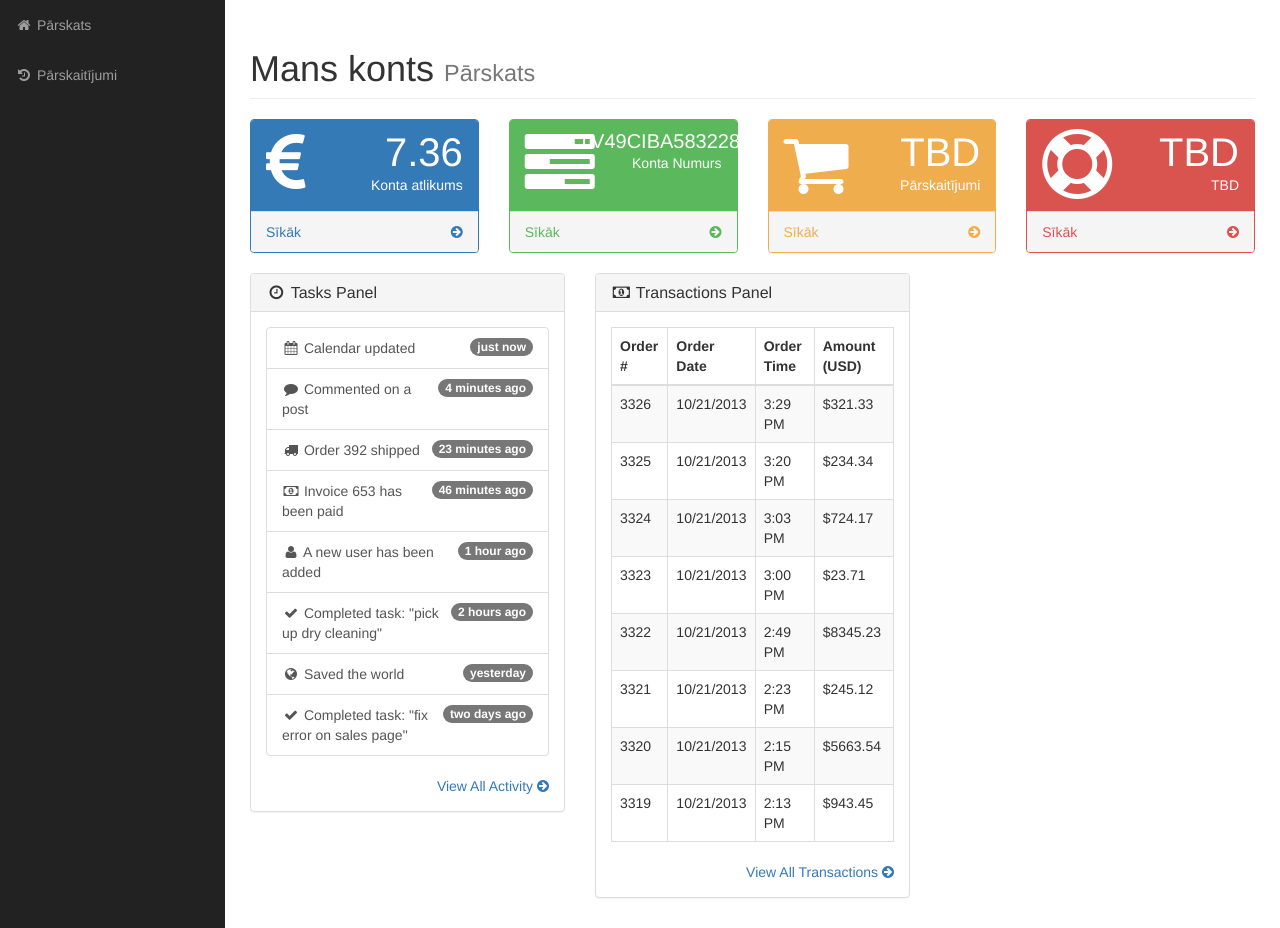
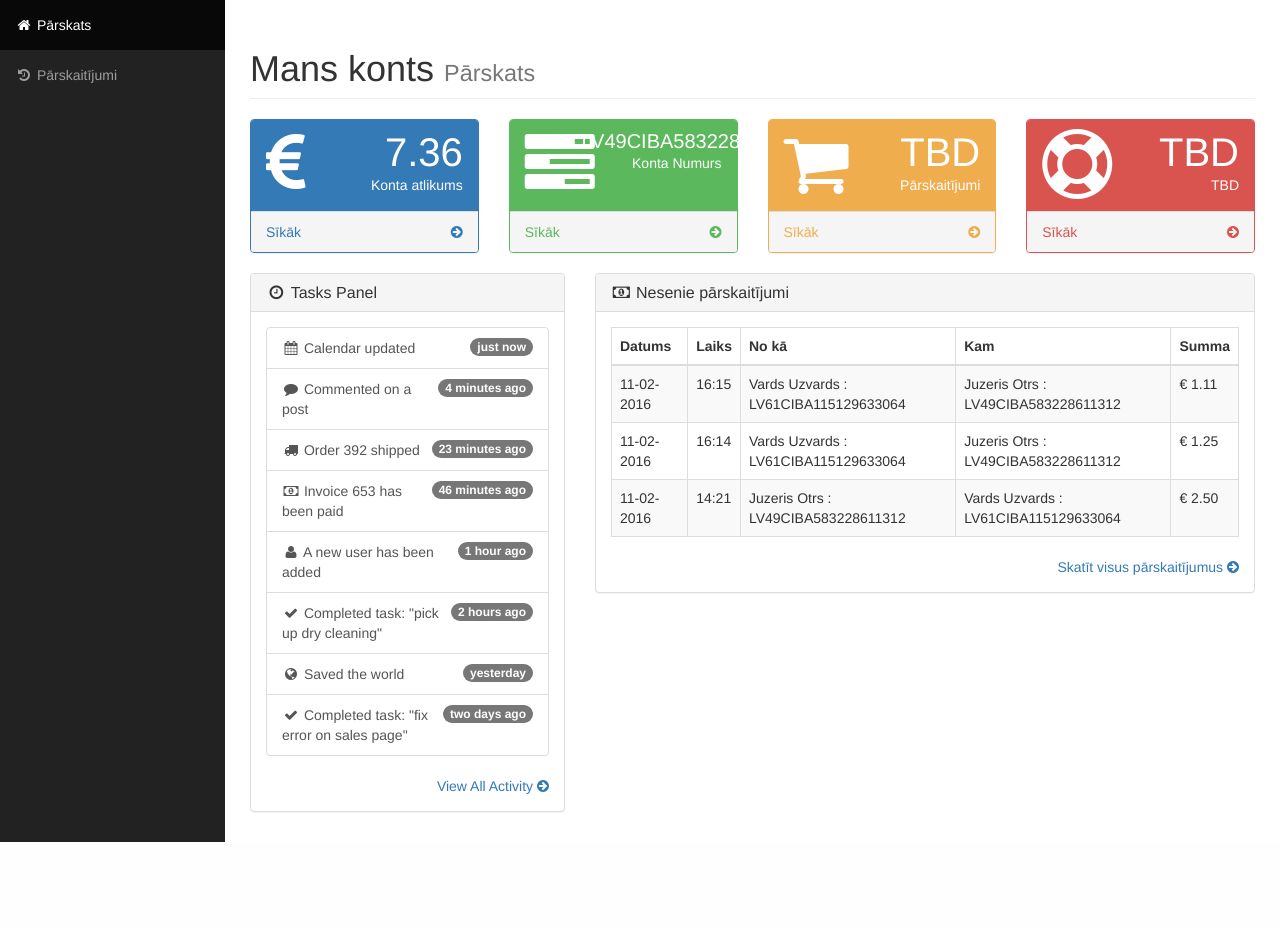
Before and after one commit to BuLLeTCode/CirvBank, a Django app: page /bank/ in a window 1280 px wide. Shown: the part 51-979 px from the top of the page. After the commit the page ends 893 px from the top, so only its background shows below. Run offline with Django 3.2, Linux system fonts and the light colour scheme; a user stored in the database is signed in; data comes from the database, SQL or seed files in the repository; both versions use the stored data as it was after the commit; some libraries are stand-ins or nearby versions.

Commit message:
iespejami parskaitijumi

```diff
--- a/CirvBank/banking/admin.py
+++ b/CirvBank/banking/admin.py
@@ -1,6 +1,7 @@
 from django.contrib import admin
 
 # Register your models here.
-from .models import Account
+from .models import Account, Transaction
 
 admin.site.register(Account)
+admin.site.register(Transaction)
--- a/CirvBank/banking/templates/accounts/overview.html
+++ /dev/null
@@ -1,4 +0,0 @@
-{% extends "base.html"%}
-<a href="{% url 'logout' %}">Loout</a>
-Account Number: {{account.number}} <br>
-Account Balance: {{account.balance}}
--- a/CirvBank/banking/templates/login.html
+++ b/CirvBank/banking/templates/banking/login.html
@@ -4,7 +4,8 @@
   {{ form }}
   <input type="submit" value="Submit" />
 </form>
-{% if form.errors %}
+
+<!-- {% if form.errors %}
     {% for field in form %}
         {% for error in field.errors %}
             <div class="alert alert-error">
@@ -17,4 +18,4 @@
             <strong>{{ error|escape }}</strong>
         </div>
     {% endfor %}
-{% endif %}
+{% endif %} -->
--- /dev/null
+++ b/CirvBank/banking/templates/banking/overview.html
@@ -0,0 +1,6 @@
+{% extends "base.html" %}
+{% block nav-home %}
+  <li class="active">
+      <a href="{% url "bank" %}"><i class="fa fa-fw fa-home"></i> Pārskats</a>
+  </li>
+{% endblock %}
--- a/CirvBank/banking/templates/base.html
+++ b/CirvBank/banking/templates/base.html
@@ -63,12 +63,19 @@
             <!-- Sidebar Menu Items - These collapse to the responsive navigation menu on small screens -->
             <div class="collapse navbar-collapse navbar-ex1-collapse">
                 <ul class="nav navbar-nav side-nav">
+
+                  {% block nav-home %}
                     <li class="">
                         <a href="{% url "bank" %}"><i class="fa fa-fw fa-home"></i> Pārskats</a>
                     </li>
+                  {% endblock %}
+
+                  {% block nav-transactions %}
                     <li class="">
-                        <a href="{% url "bank" %}"><i class="fa fa-fw fa-history"></i> Pārskaitījumi</a>
+                        <a href="{% url "transactions" %}"><i class="fa fa-fw fa-history"></i> Pārskaitījumi</a>
                     </li>
+                  {% endblock %}
+
                 </ul>
             </div>
             <!-- /.navbar-collapse -->
@@ -231,76 +238,38 @@
                             </div>
                         </div>
                     </div>
-                    <div class="col-lg-4">
+                    <div class="col-lg-8">
                         <div class="panel panel-default">
                             <div class="panel-heading">
-                                <h3 class="panel-title"><i class="fa fa-money fa-fw"></i> Transactions Panel</h3>
+                                <h3 class="panel-title"><i class="fa fa-money fa-fw"></i> Nesenie pārskaitījumi </h3>
                             </div>
                             <div class="panel-body">
                                 <div class="table-responsive">
                                     <table class="table table-bordered table-hover table-striped">
                                         <thead>
                                             <tr>
-                                                <th>Order #</th>
-                                                <th>Order Date</th>
-                                                <th>Order Time</th>
-                                                <th>Amount (USD)</th>
+                                                <th>Datums</th>
+                                                <th>Laiks</th>
+                                                <th>No kā</th>
+                                                <th>Kam</th>
+                                                <th>Summa</th>
                                             </tr>
                                         </thead>
                                         <tbody>
+                                          {% for transaction in transactions %}
                                             <tr>
-                                                <td>3326</td>
-                                                <td>10/21/2013</td>
-                                                <td>3:29 PM</td>
-                                                <td>$321.33</td>
+                                                <td>{{transaction.date_created|date:'d-m-Y'}}</td>
+                                                <td>{{transaction.date_created|date:'H:i'}}</td>
+                                                <td>{{transaction.account_from}}</td>
+                                                <td>{{transaction.account_to}}</td>
+                                                <td>€ {{transaction.amount}}</td>
                                             </tr>
-                                            <tr>
-                                                <td>3325</td>
-                                                <td>10/21/2013</td>
-                                                <td>3:20 PM</td>
-                                                <td>$234.34</td>
-                                            </tr>
-                                            <tr>
-                                                <td>3324</td>
-                                                <td>10/21/2013</td>
-                                                <td>3:03 PM</td>
-                                                <td>$724.17</td>
-                                            </tr>
-                                            <tr>
-                                                <td>3323</td>
-                                                <td>10/21/2013</td>
-                                                <td>3:00 PM</td>
-                                                <td>$23.71</td>
-                                            </tr>
-                                            <tr>
-                                                <td>3322</td>
-                                                <td>10/21/2013</td>
-                                                <td>2:49 PM</td>
-                                                <td>$8345.23</td>
-                                            </tr>
-                                            <tr>
-                                                <td>3321</td>
-                                                <td>10/21/2013</td>
-                                                <td>2:23 PM</td>
-                                                <td>$245.12</td>
-                                            </tr>
-                                            <tr>
-                                                <td>3320</td>
-                                                <td>10/21/2013</td>
-                                                <td>2:15 PM</td>
-                                                <td>$5663.54</td>
-                                            </tr>
-                                            <tr>
-                                                <td>3319</td>
-                                                <td>10/21/2013</td>
-                                                <td>2:13 PM</td>
-                                                <td>$943.45</td>
-                                            </tr>
+                                          {% endfor %}
                                         </tbody>
                                     </table>
                                 </div>
                                 <div class="text-right">
-                                    <a href="#">View All Transactions <i class="fa fa-arrow-circle-right"></i></a>
+                                    <a href="{% url "transactions" %}">Skatīt visus pārskaitījumus <i class="fa fa-arrow-circle-right"></i></a>
                                 </div>
                             </div>
                         </div>
--- a/CirvBank/banking/urls.py
+++ b/CirvBank/banking/urls.py
@@ -7,5 +7,6 @@ urlpatterns = [
      url(r'^$', views.home),
      url(r'^accounts/login/$', views.user_login, name="user_login"),
      url(r'^bank/$', views.bank, name="bank"),
+     url(r'^transactions/$', views.transactions, name="transactions"),
      url('^logout/', views.user_logout, name="logout")
 ]
--- a/CirvBank/banking/views.py
+++ b/CirvBank/banking/views.py
@@ -1,25 +1,53 @@
 from django.shortcuts import render
 from django.http import HttpResponse, HttpResponseRedirect
-from .models import Account
+from .models import Account, Transaction
 from django.template import loader
 from django.views import generic
-from .forms import LoginForm
+from .forms import LoginForm, TransferForm
 from django.contrib.auth import authenticate, login, logout
 from django.contrib.auth.decorators import login_required
 
 
 def home(request):
-    return render(request, "home.html")
+    return render(request, "banking/home.html")
+
 
 @login_required
 def bank(request):
     account = request.user.account
-    context = {"account" : account}
-    return render(request, "accounts/overview.html", context)
+    context = {"account" : account, "transactions": account.transactions(5)}
+    return render(request, "banking/overview.html", context)
+
+@login_required
+def transactions(request):
+    if request.method == 'POST':
+        form = TransferForm(request.POST)
+        if form.is_valid():
+            act_number = form.cleaned_data['account_number']
+            amnt= form.cleaned_data['amount']
+            sender = request.user.account
+            receiver = Account.objects.filter(number = act_number)
+            if receiver:
+                t = Transaction()
+                t.account_to = receiver[0]
+                t.account_from = sender
+                t.amount = amnt
+                if t.transfer():
+                    t.save()
+                    return HttpResponseRedirect('/transactions')
+                else:
+                    form.add_error("amount", "Nepietiek lidzeklu")
+            else:
+                form.add_error("number", "Nepareizs konta numurs")
+    else:
+        form = TransferForm()
+        account = request.user.account
+        context = {'form': form, "account" : account, "transactions": account.transactions()}
+    return render(request, 'banking/transactions.html', context)
 
 def user_logout(request):
     logout(request)
-    return render(request, "home.html")
+    return render(request, "banking/home.html")
 
 def user_login(request):
     #TODO sitas viss ir DRAUSMAS, jasalabo lai neizskatas tik briesmigi
@@ -38,9 +66,10 @@ def user_login(request):
                     pass
                     #nevajadzetu notitk, konts deaktivizets
             else:
+                form.add_error("password", "Nepareiza parole vai lietotajvards")
                 pass
 
     else:
         form = LoginForm()
 
-    return render(request, 'login.html', {'form': form})
+    return render(request, 'banking/login.html', {'form': form})
```
Also changed, not shown: CirvBank/banking/forms.py (+6 -2 lines), CirvBank/banking/models.py (+32 -8 lines), CirvBank/banking/templates/banking/transactions.html (added, +55 -0 lines), CirvBank/testing.py (added, +31 -0 lines), CirvBank/banking/migrations/0004_auto_20160211_1419.py (added), CirvBank/banking/templates/banking/home.html (renamed from CirvBank/banking/templates/home.html), CirvBank/banking/templates/sidebar.html (deleted), CirvBank/db.sqlite3.
